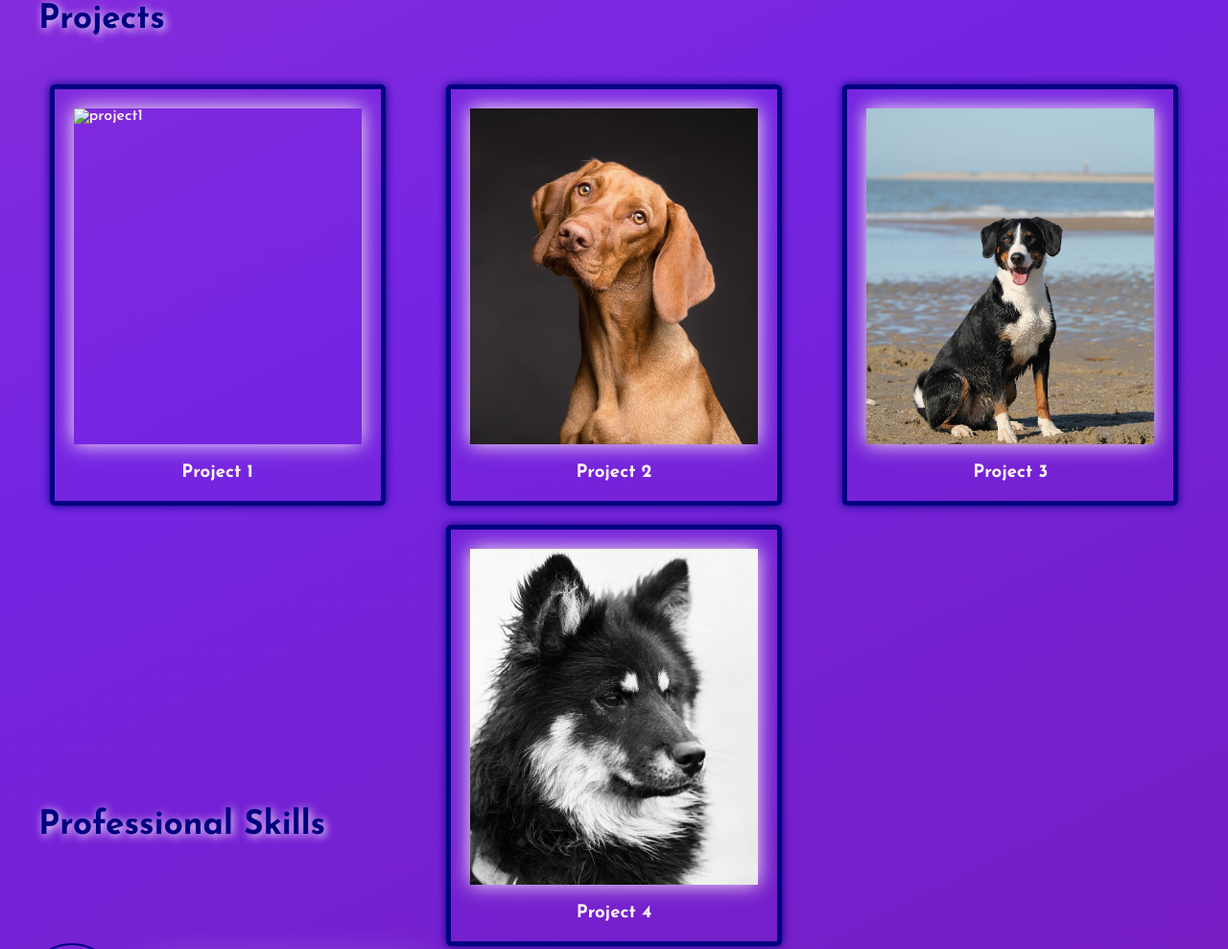
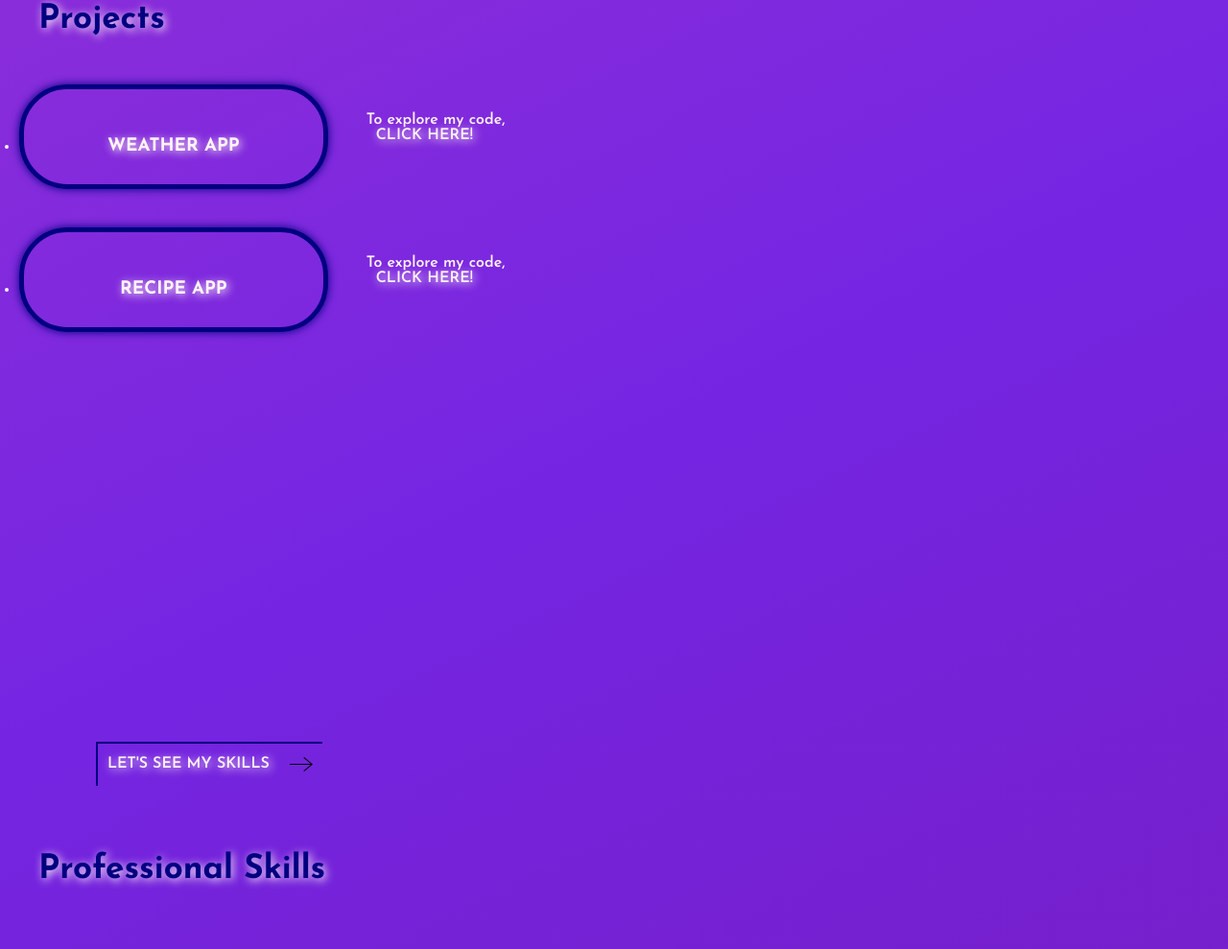
Before and after one commit to yasaman1993/portfolio, a website: page index.html in a window 1280 px wide. Shown: the part 1983-2972 px from the top of the page at 96% size. Drawn offline with Linux system fonts and the light colour scheme.

Commit message:
add some info

```diff
--- a/index.html
+++ b/index.html
@@ -7,7 +7,7 @@
     <script
       src="https://kit.fontawesome.com/5545c43523.js"
       crossorigin="anonymous"></script>
-    <title>Document</title>
+      <title>Yasaman Nikpay - Web Developer Portfolio</title>
   </head>
   <body>
     <main class="main">
@@ -41,7 +41,8 @@
               <i class="fa-regular fa-envelope"></i>
             </a>
 
-            <a href="#">
+            <a
+              href="https://www.linkedin.com/in/yasaman-nikpay-salekdeh-593a06329/">
               <i class="fa-brands fa-linkedin"></i>
             </a>
           </nav>
@@ -158,37 +159,37 @@
         <h2>projects</h2>
 
         <div class="projects-container">
-          <div class="project-box">
-            <img
-              src="images/dog-1772759_1280.jpg"
-              alt="project1"
-              class="project-img" />
-            <h3 class="project-title">Project 1</h3>
-          </div>
+          <ul>
+            <li>
+              <div class="project-item">
+                <div class="project-box">
+                  <a
+                    href="https://yasaman1993.github.io/Weather-App/"
+                    target="_blank">
+                    <h3 class="project-title">Weather App</h3>
+                  </a>
+                </div>
+                <p>To explore my code,
+                  <a href="https://github.com/yasaman1993/Weather-App" target="_blank" rel="noopener noreferrer">click here!</a>
+                </p>
+              </div>
+            </li>
 
-          <div class="project-box">
-            <img
-              src="images/dog-3277416_1280.jpg"
-              alt="project2"
-              class="project-img" />
-            <h3 class="project-title">Project 2</h3>
-          </div>
-          <div class="project-box">
-            <img
-              src="images/dog-7956828_1280.jpg"
-              alt="project3"
-              class="project-img" />
-            <h3 class="project-title">Project 3</h3>
-          </div>
-
-          <div class="project-box">
-            <img
-              src="images/monochrome-image-8598798_1280.jpg"
-              alt="project4"
-              class="project-img" />
-            <h3 class="project-title">Project 4</h3>
-          </div>
+            <li>
+              <div class="project-item">
+                <div class="project-box">
+                  <a href="https://recipe-app-5zt8.onrender.com" target="_blank">
+                    <h3 class="project-title">Recipe App</h3>
+                  </a>
+                </div>
+                <p>To explore my code,
+                  <a href="https://github.com/yasaman1993/Recipe-App" target="_blank" rel="noopener noreferrer">click here!</a>
+                </p>
+              </div>
+            </li>
+          </ul>
         </div>
+      </section>
 
         <a class="skills-link" href="#skills-section">
           <p class="skills-link-text">
@@ -263,6 +264,41 @@
               <span class="level3">advance</span>
             </div>
           </div>
+          <div class="skill-box">
+            <img
+              src="images/javascript-logo-8892AEFCAC-seeklogo.com.png"
+              alt="Javascript"
+              class="skill-img" />
+            <div class="skill">
+              <span class="level1">beginner</span>
+              <span class="level2">intermediate</span>
+              <span class="level3">advance</span>
+            </div>
+          </div>
+          <div class="skill-box">
+            <img src="images/react.jpg" alt="React" class="skill-img" />
+            <div class="skill">
+              <span class="level1">beginner</span>
+              <span class="level2">intermediate</span>
+              <span class="level3">advance</span>
+            </div>
+          </div>
+          <div class="skill-box">
+            <img src="images/mongodb.png" alt="MongoDB" class="skill-img" />
+            <div class="skill">
+              <span class="level1">beginner</span>
+              <span class="level2">intermediate</span>
+              <span class="level3">advance</span>
+            </div>
+          </div>
+          <div class="skill-box">
+            <img src="images/NODEJS.png" alt="Node.JS" class="skill-img" />
+            <div class="skill">
+              <span class="level1">beginner</span>
+              <span class="level2">intermediate</span>
+              <span class="level3">advance</span>
+            </div>
+          </div>
         </div>
         <a class="contact-link" href="#contact-section">
           <p class="contact-link-text">
@@ -331,12 +367,9 @@
             <i class="fa-regular fa-envelope email"></i>
           </a>
 
-          <a href="#">
+          <a href="https://www.linkedin.com/in/yasaman-nikpay-salekdeh-593a06329/">
             <i class="fa-brands fa-linkedin liinkedin"></i>
           </a>
-          <!-- <a href="#" >
-             <i class="fa-brands fa-whatsapp whatsapp"></i>
-          </a> -->
         </div>
       </section>
     </main>
--- a/styles/arrows.scss
+++ b/styles/arrows.scss
@@ -35,7 +35,7 @@ svg {
 }
 
 .skills-link {
-  margin-top: 200px;
+  margin-bottom: auto;
 }
 
 .contact-link {
--- a/styles/projects.scss
+++ b/styles/projects.scss
@@ -7,9 +7,17 @@
 .projects-container {
   display: flex;
   flex-direction: column;
-  flex-wrap: wrap;
-  justify-content: space-evenly;
+}
+
+.project-item {
+  display: flex;
+  justify-content: space-between;
   align-items: center;
+  margin-bottom: 20px;
+
+  p {
+    margin-left: 20px;
+  }
 }
 .project-box {
   display: flex;
@@ -19,17 +27,18 @@
   border: 5px solid var(--secondary-color);
   box-shadow: 0 0 50px 0 var(--text-color);
   border-radius: 5px;
-
-  img {
-    width: 200px;
-    height: 300px;
-    object-fit: cover;
-    box-shadow: 0 0 20px 0 var(--text-color);
-  }
+  margin-right: 20px;
+  transition: all 0.3s ease;
+  width: 100%;
+  border-radius: 50px;
 
   h3 {
     margin-top: 20px;
     text-align: center;
+  }
+
+  p {
+    width: 100%;
   }
 }
 
@@ -59,16 +68,10 @@
 
   .projects-container {
     flex-direction: row;
-    justify-content: space-around;
-
   }
 
   .project-box {
     transition: all 1s ease-in-out;
     animation: box-shadow-multicolor 3s ease infinite;
-    img {
-      width: 300px;
-      height: 350px;
-    }
   }
 }
--- a/styles/skills.scss
+++ b/styles/skills.scss
@@ -42,16 +42,16 @@
   padding: 5px;
   text-transform: capitalize;
 
-  .level1 {
+
+
+  .level2 {
     border-right: 3px solid var(--secondary-color);
     border-radius: 50px;
     background-color: var(--secondary-color);
     box-shadow: 0 0 50px 0 var(--text-color);
+
   }
 
-  .level2 {
-    border-right: 3px solid var(--secondary-color);
-  }
 }
 
 @keyframes roll-in-left {
@@ -72,5 +72,6 @@
 
   .skills-container {
     animation: roll-in-left 1.3s linear;
+
   }
 }
```
Also changed, not shown: images/NODEJS.png (added), images/images (1).png (added), images/javascript-logo-8892AEFCAC-seeklogo.com.png (added), images/mongodb.png (added), images/react.jpg (added), images/social-media-2786261_1280.jpg (deleted), style.css, 1 other file.
